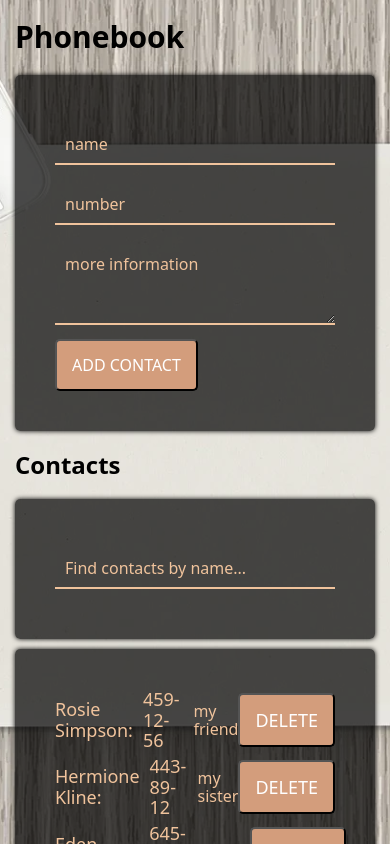
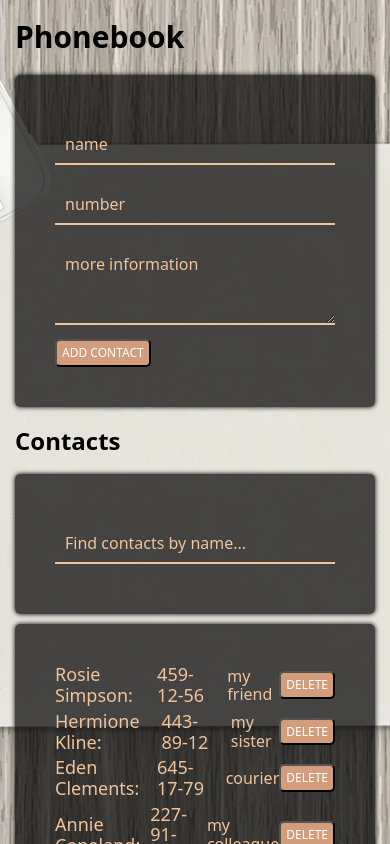
Before and after one commit to KaterynaLutska/Phonebook-React-02, a React (Create React App) app: page / in a window 390 px wide. Shown: the top 844 px of the page. Built offline with nearby package versions, Linux system fonts and the light colour scheme.

Commit message:
mobile css

```diff
--- a/src/App.css
+++ b/src/App.css
@@ -88,6 +88,10 @@ h1 {
   .msg {
     width: 100%;
   }
+  .btn {
+    padding: 5px;
+    font-size: 12px;
+  }
 }
 
 .contact-item {
```
Also changed, not shown: 10 other files (tests, documents, lock files or other folders).
